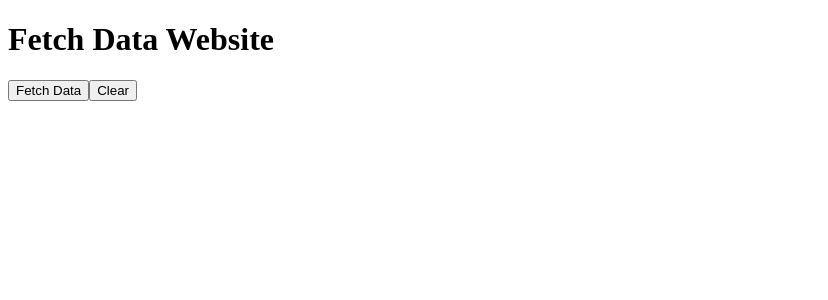
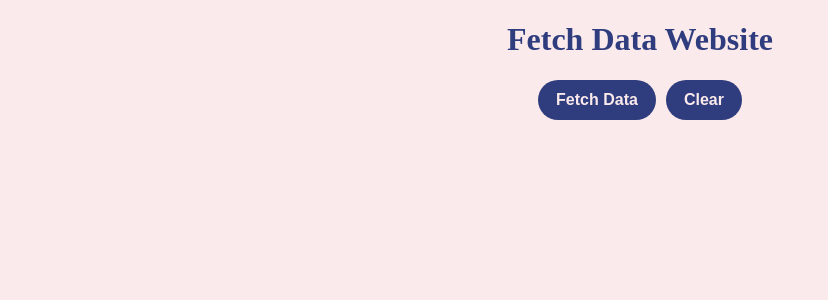
Before and after one commit to Suryam26/CAdd-Training-FrontEnd, an Angular app: page / in a window 1280 px wide. Shown: the top 300 px of the page, without its empty margins (0-828 px from the left). Built offline with nearby package versions, Linux system fonts and the light colour scheme.

Commit message:
CSS added

```diff
--- a/src/app/detail/detail.component.html
+++ b/src/app/detail/detail.component.html
@@ -2,10 +2,10 @@
     <nav>
         <a routerLink="">Home</a>
     </nav>
-    <h4>Title: {{user.title}}</h4>
     <p>
         <strong>ID:</strong> {{user.id}} <br/>
         <strong>User ID:</strong> {{user.userId}} <br/>
+        <strong>Title:</strong> {{user.title}} <br/>
         <strong>Body:</strong> {{user.body}}
     </p>
 </div>
--- a/src/styles.css
+++ b/src/styles.css
@@ -1 +1,53 @@
 /* You can add global styles to this file, and also import other style files */
+body {
+    text-align: center;
+    background-color: #FBEAEB;
+    color: #2F3C7E;
+}
+
+button, a {
+  background: #2F3C7E;
+  border-radius: 999px;
+  box-sizing: border-box;
+  color: #FBEAEB;
+  cursor: pointer;
+  font-size: 16px;
+  font-weight: 700;
+  line-height: 24px;
+  opacity: 1;
+  outline: 0 solid transparent;
+  padding: 8px 18px;
+  user-select: none;
+  -webkit-user-select: none;
+  touch-action: manipulation;
+  width: fit-content;
+  word-break: break-word;
+  border: 0;
+  margin: 0 5px;
+}
+
+table {
+    text-align: left;
+    border-collapse: collapse;
+    margin: 25px auto;
+    font-size: 0.9em;
+    box-shadow: 0 0 20px rgba(0, 0, 0, 0.15);
+}
+
+thead tr {
+    background-color: #2F3C7E;
+    color: #FBEAEB;
+}
+
+th, td {
+    padding: 12px 15px;
+}
+
+p {
+    max-width: 70%;
+    border: solid #2F3C7E 1px;
+    padding: 10px;
+    border-radius: 10px;
+    margin: 25px auto;
+    text-align: left;
+}
```
